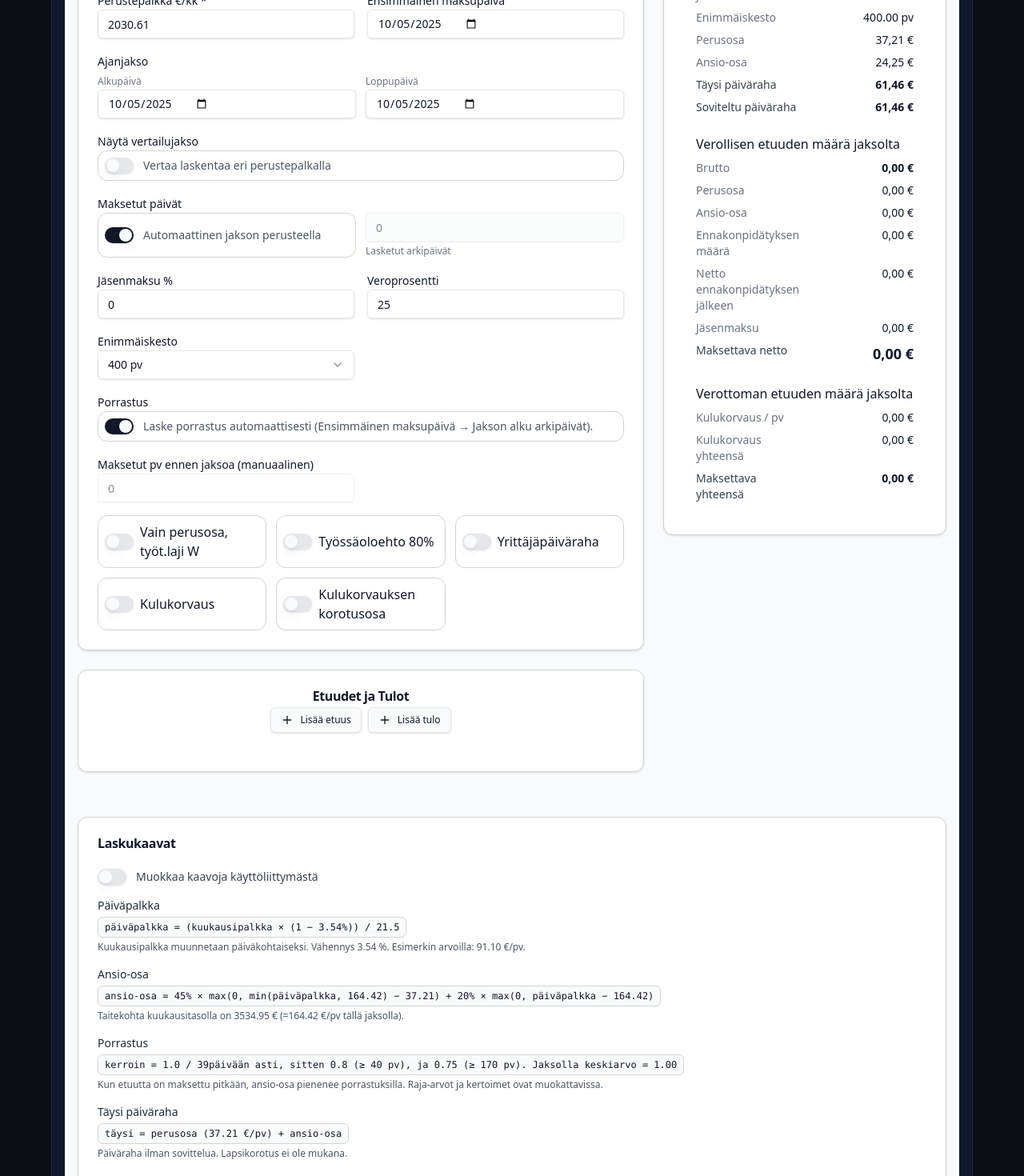
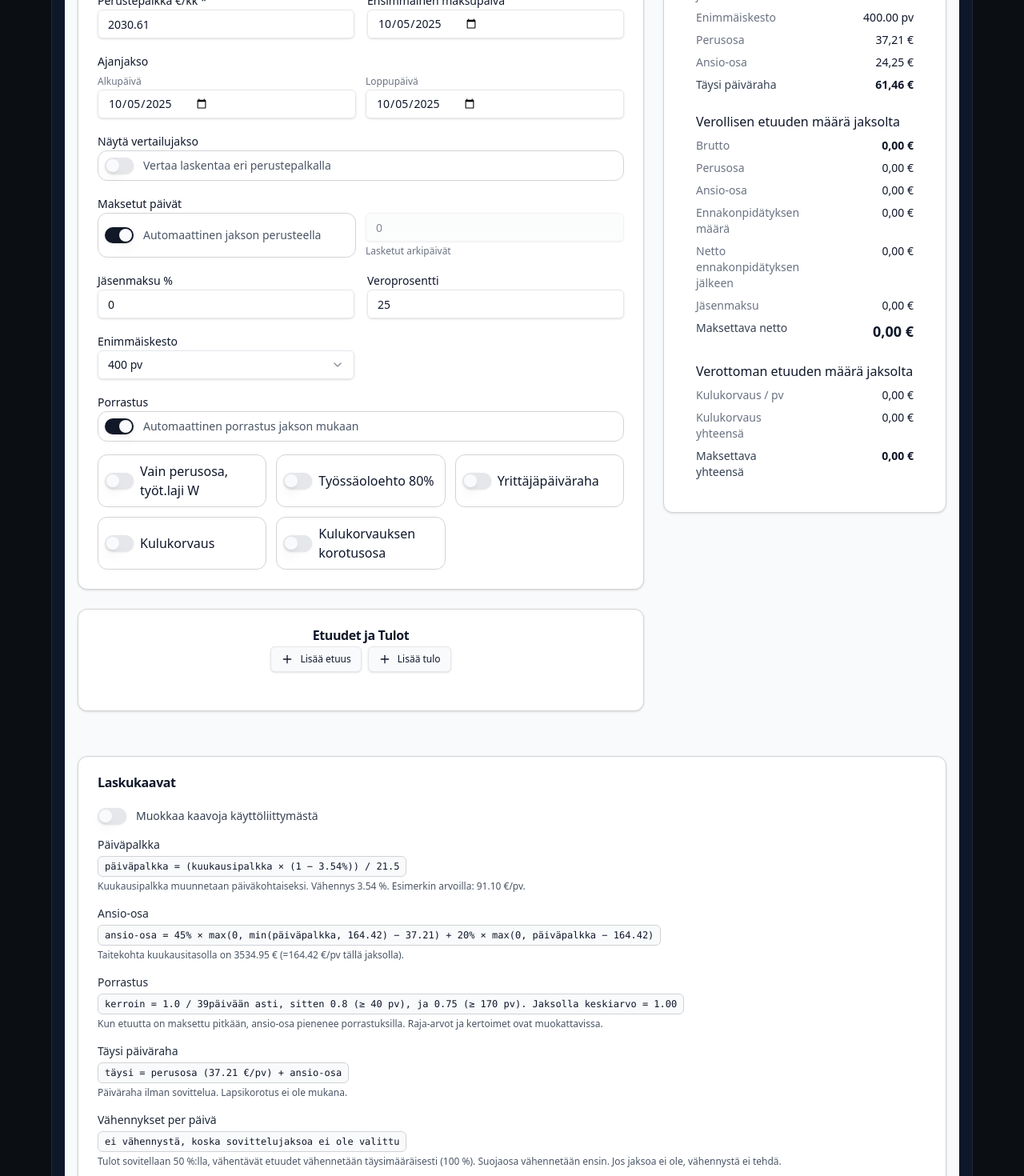
Before and after one commit to Heksed/demo-showcase, a Next.js app: page /allowancecalculator in a window 1280 px wide. Shown: the part 560-2030 px from the top of the page at 80% size. Built offline with nearby package versions, Linux system fonts and the light colour scheme.

Commit message:
Update: pieni muutos massapäätökset/allowance

```diff
--- a/demos/allowancecalculator/Allowancecalculator.tsx
+++ b/demos/allowancecalculator/Allowancecalculator.tsx
@@ -256,6 +256,11 @@ export default function PaivarahaLaskuri() {
 
   // Vertailu
   const [compareMode, setCompareMode] = useState<boolean>(false);
+
+  // Vertailun manuaaliset syötteet
+  const [comparePaidDays, setComparePaidDays] = useState<number | null>(null); // null = käytä peruslaskennan päiviä
+  const [compareDailyManual, setCompareDailyManual] = useState<number>(0); // 0 = ei asetettu
+
   const [toeDateCompare, setToeDateCompare] = useState<string>("");
 
 
@@ -410,10 +415,10 @@ const setFormulaPercent =
     const fullDaily = basePart + earningsPart;
 
     // Vähennykset per päivä
-    // Etuudet: vähentävä vaikutus/pv (eivät käynnistä sovittelua)
-    const perDayReductionBenefits = (benefitsTotalPure * 0.5) / pdForBenefits;
-
-    // Tulot: sovittelun vaikutus/pv (käynnistyy vain tuloista)
+    // Etuudet: suora vähennys 100% (eivät käynnistä sovittelua)
+    const perDayReductionBenefits = (benefitsTotalPure * 1.0) / pdForBenefits;
+
+    // Tulot: sovittelun vaikutus 50% per päivä (käynnistyy vain tuloista)
     const perDayReductionIncome = sovitteluOn ? (incomesTotal * 0.5) / pdForIncome : 0;
 
     // Yhteensä
@@ -517,32 +522,77 @@ const setFormulaPercent =
 
 // Vertailupalkka
   const resultsCompare = useMemo(() => {
-    if (!compareMode || !comparisonSalary || comparisonSalary <= 0) return null;
-
-    const periodDays = results.periodDays || 21.5;
-    const dailySalary = toDailyWage(comparisonSalary, periodDays);
-    const earningsPartRaw = flags.baseOnlyW
+    if (!compareMode) return null;
+
+    // ✨ 2.1 Päivät vertailussa — käytä vertailun omaa arvoa, jos annettu
+    const cmpDays = (comparePaidDays ?? results.days);
+
+    // ✨ 2.2 Täysi pv vertailussa: manuaali voittaa, muuten lasketaan kuten perus
+    let cmpFullDaily = 0;
+    if (compareDailyManual > 0) {
+      cmpFullDaily = compareDailyManual;
+    } else {
+      const pd = results.periodDays || 21.5;
+      // Käytä vertailupalkkaa jos se on annettu, muuten käytä peruslaskennan perustepalkkaa
+      const cmpBaseSalary = comparisonSalary > 0 ? comparisonSalary : baseSalary;
+      const dailySalaryCmp = (cmpBaseSalary * (1 - formulaConfig.statDeductions)) / pd;
+      const splitDaily = formulaConfig.splitPointMonth / pd;
+      const below = Math.max(Math.min(dailySalaryCmp, splitDaily) - formulaConfig.dailyBase, 0);
+      const above = Math.max(dailySalaryCmp - splitDaily, 0);
+      const earningsPartRawCmp = flags.baseOnlyW
         ? 0
-      : earningsPartFromDaily(dailySalary, SPLIT_POINT_MONTH, periodDays);
-
-    // Käytetään samaa porrastuksen keskiarvokerrointa ja samaa sovitteluvähennystä
-    const earningsPart = earningsPartRaw * results.stepFactor;
-    const fullDaily = DAILY_BASE + earningsPart;
-
-    const perDayReduction = results.perDayReduction;
-    const adjustedDaily = clamp(fullDaily - perDayReduction, 0, fullDaily);
-
-
-
-
-    return { fullDaily, adjustedDaily };
+        : (formulaConfig.rateBelow * below + formulaConfig.rateAbove * above);
+      const earningsPartCmp = earningsPartRawCmp * results.stepFactor; // sama porrastuksen kerroin
+      cmpFullDaily = formulaConfig.dailyBase + earningsPartCmp;
+    }
+
+    // ✨ 2.3 Per-pv vähennykset — sama logiikka kuin peruslaskennassa
+    const perDayReductionCmp =
+      (results.perDayReductionBenefits ?? 0) + (results.perDayReductionIncome ?? 0);
+
+    const cmpAdjustedDaily = clamp(cmpFullDaily - perDayReductionCmp, 0, cmpFullDaily);
+
+    // ✨ 2.4 Kulutussuhde + ekvivalentit täydet päivät (riippuu cmpDays-muuttujasta)
+    const cmpConsumptionRatio = cmpFullDaily > 0 ? (cmpAdjustedDaily / cmpFullDaily) : 0;
+    const cmpFullDaysEquivalent = cmpConsumptionRatio * cmpDays;
+
+    // ✨ 2.5 Jakson summat – KAIKKI käyttävät cmpDays-arvoa
+    const cmpGross = cmpAdjustedDaily * cmpDays;
+    const cmpWithholding = cmpGross * (taxPct / 100);
+    const cmpMemberFee = (memberFeePct / 100) * cmpGross;
+    const cmpNet = cmpGross - cmpWithholding - cmpMemberFee;
+    const cmpTotal = cmpNet + results.travelAllowanceTotal; // kulukorvaus/ pv samana
+
+    return {
+      days: cmpDays,
+      fullDaily: cmpFullDaily,
+      adjustedDaily: cmpAdjustedDaily,
+      consumptionRatio: cmpConsumptionRatio,
+      fullDaysEquivalent: cmpFullDaysEquivalent,
+      gross: cmpGross,
+      withholding: cmpWithholding,
+      memberFee: cmpMemberFee,
+      net: cmpNet,
+      totalPayable: cmpTotal,
+    };
   }, [
     compareMode,
-    comparisonSalary,
+    comparePaidDays,          // ✅ varmista että on deps-listassa
+    compareDailyManual,       // ✅
+    comparisonSalary,         // ✅ vertailupalkka
+    // base/kaavat
+    baseSalary,
+    taxPct,
+    memberFeePct,
+    formulaConfig,
     flags.baseOnlyW,
+    // peilataan peruslaskennan tuloksia
     results.periodDays,
     results.stepFactor,
-    results.perDayReduction,
+    results.perDayReductionBenefits,
+    results.perDayReductionIncome,
+    results.travelAllowanceTotal,
+    results.days,             // käytetään fallbackina kun comparePaidDays on null
   ]);
 
   function Row3({
@@ -620,11 +670,11 @@ const setFormulaPercent =
       },
       {
         key: "reduction",
-        title: "Sovittelun vähennys/pv",
+        title: "Vähennykset per päivä",
         formula: results.periodDays
-          ? `vähennys/pv = (hakujakson tulot × 50%) / ${results.periodDays}`
+          ? `Tulot (sovittelu): vähennys/pv = (tulot − suoja) × 50% / ${results.periodDays}\nEtuudet (suora): vähennys/pv = (etuudet − suoja) × 100% / ${results.periodDays}`
           : `ei vähennystä, koska sovittelujaksoa ei ole valittu`,
-        explain: `Hakujakson etuudet/tulot pienentävät päivärahaa puolella jaettuna jakson päivillä. Jos jaksoa ei ole, vähennystä ei tehdä.`,
+        explain: `Tulot sovitellaan 50 %:lla, vähentävät etuudet vähennetään täysimääräisesti (100 %). Suojaosa vähennetään ensin. Jos jaksoa ei ole, vähennystä ei tehdä.`,
       },
       {
         key: "adjusted",
@@ -834,20 +884,9 @@ const setFormulaPercent =
             </div>
           </div>
 
-            {/* TOE (vertailu) – näytetään vain kun vertailu päällä */}
           {compareMode && (
-             <div className="space-y-2">
-             <Label>TOE täyttymispäivä (vertailu)</Label>
-            <Input
-            type="date"
-            value={toeDateCompare}
-            onChange={(e) => setToeDateCompare(e.target.value)}
-              />
-             </div>
-            )}
-
-
-          {compareMode && (
+            <fieldset className="md:col-span-2 p-4 rounded-lg border border-blue-200 bg-blue-50/30">
+              <div className="grid grid-cols-1 md:grid-cols-2 gap-4">
                 <div className="space-y-2">
                   <Label>Vertailupalkka €/kk</Label>
                   <Input
@@ -857,6 +896,34 @@ const setFormulaPercent =
                     onChange={(e) => setComparisonSalary(parseFloat(e.target.value || "0"))}
                   />
                 </div>
+
+                <div className="space-y-2">
+                  <Label>VERTAILU – Maksetut päivät (pv)</Label>
+                  <Input
+                    type="number"
+                    step={1}
+                    min={0}
+                    value={comparePaidDays ?? ""}
+                    onChange={(e) => {
+                      const v = e.target.value.trim();
+                      setComparePaidDays(v === "" ? null : Math.max(0, parseInt(v, 10) || 0));
+                    }}
+                    placeholder={`Oletus: ${results.days} pv`}
+                  />
+                </div>
+
+                <div className="space-y-2 md:col-span-2">
+                  <Label>VERTAILU – Päiväraha €/pv</Label>
+                  <Input
+                    type="number"
+                    step={0.01}
+                    value={compareDailyManual}
+                    onChange={(e)=> setCompareDailyManual(parseFloat(e.target.value || "0"))}
+                    placeholder="0,00"
+                  />
+                </div>
+              </div>
+            </fieldset>
           )}
 
               <div className="space-y-2 md:col-span-2">
@@ -932,11 +999,12 @@ const setFormulaPercent =
                 <div className="flex items-center gap-3 p-2 rounded-xl border bg-white">
                   <Switch checked={autoPorrastus} onCheckedChange={setAutoPorrastus} />
                   <span className="text-sm text-gray-600">
-                    Laske porrastus automaattisesti (Ensimmäinen maksupäivä → Jakson alku arkipäivät).
+                    Automaattinen porrastus jakson mukaan
                   </span>
                 </div>
               </div>
 
+              {!autoPorrastus && (
                 <div className="space-y-2">
                   <Label>Maksetut pv ennen jaksoa (manuaalinen)</Label>
                   <Input
@@ -945,9 +1013,9 @@ const setFormulaPercent =
                     step={1}
                     value={priorPaidDaysManual}
                     onChange={(e) => setPriorPaidDaysManual(parseInt(e.target.value || "0", 10))}
-                  disabled={autoPorrastus}
-                />
-              </div>
+                  />
+                </div>
+              )}
 
               <div className="col-span-1 md:col-span-2 grid grid-cols-1 sm:grid-cols-3 gap-3">
                 {[
@@ -1152,26 +1220,40 @@ const setFormulaPercent =
     <div className="text-gray-700">Täysi päiväraha</div>
     <div className="text-right font-semibold">{euro(results.fullDaily)}</div>
 
+    {/* Vähennetty ansiopäiväraha - näytetään kun on etuuksia */}
+    {results.benefitsTotalPure > 0 && (
+      <>
+        <div className="text-gray-700">Vähennetty ansiopäiväraha</div>
+        <div className="text-right font-semibold">{euro(results.adjustedDaily)}</div>
+      </>
+    )}
+
+    {/* Soviteltu päiväraha - näytetään kun on tuloja */}
+    {results.incomesTotal > 0 && (
+      <>
         <div className="text-gray-700">Soviteltu päiväraha</div>
         <div className="text-right font-semibold">{euro(results.adjustedDaily)}</div>
-
-    {/* Benefits and Incomes - conditional display */}
-    {results.hasBenefits && (
+      </>
+    )}
+
+    {/* Näytä vain jos on etuuksia */}
+    {results.benefitsTotalPure > 0 && (
       <>
-        <div className="text-gray-500">Etuudet vaikutus/yht.</div>
+        <div className="text-gray-500">Vähentävät etuudet / yht.</div>
         <div className="text-right font-medium">{euro(results.benefitsTotalPure)}</div>
 
-        <div className="text-gray-500">Etuudet vaikutus/pv</div>
+        <div className="text-gray-500">Vähentävät etuudet / pv</div>
         <div className="text-right">{euro(results.perDayReductionBenefits)}</div>
       </>
     )}
 
-    {results.sovitteluOn && (
+    {/* Näytä vain jos on tuloja */}
+    {results.incomesTotal > 0 && (
       <>
-        <div className="text-gray-500">Tulot jaksolla</div>
-        <div className="text-right">{euro(results.incomesTotal)}</div>
-
-        <div className="text-gray-500">Tulot vaikutus/pv</div>
+        <div className="text-gray-500">Tulot sovittelussa / yht.</div>
+        <div className="text-right font-medium">{euro(results.incomesTotal)}</div>
+
+        <div className="text-gray-500">Tulot sovittelussa / pv</div>
         <div className="text-right">{euro(results.perDayReductionIncome)}</div>
       </>
     )}
@@ -1215,11 +1297,11 @@ const setFormulaPercent =
 
         {/* Vertailulaskennan apuarvot */}
         {(() => {
-          const grossCmp = (resultsCompare!.adjustedDaily ?? 0) * results.days;
+          const grossCmp = (resultsCompare!.adjustedDaily ?? 0) * resultsCompare!.days;
           const basePartCmpPerDay = DAILY_BASE; // sama perusosa
           const earningsPartCmpPerDay = (resultsCompare!.fullDaily ?? 0) - DAILY_BASE;
-          const basePartCmp = basePartCmpPerDay * results.days;
-          const earningsPartCmp = earningsPartCmpPerDay * results.days;
+          const basePartCmp = basePartCmpPerDay * resultsCompare!.days;
+          const earningsPartCmp = earningsPartCmpPerDay * resultsCompare!.days;
           const withholdingCmp = grossCmp * (taxPct / 100);
           const memberFeeCmp = grossCmp * (memberFeePct / 100);
           const netAfterWithholdingCmp = grossCmp - withholdingCmp;
```
Lines whose indentation alone changed are shown as unchanged.
